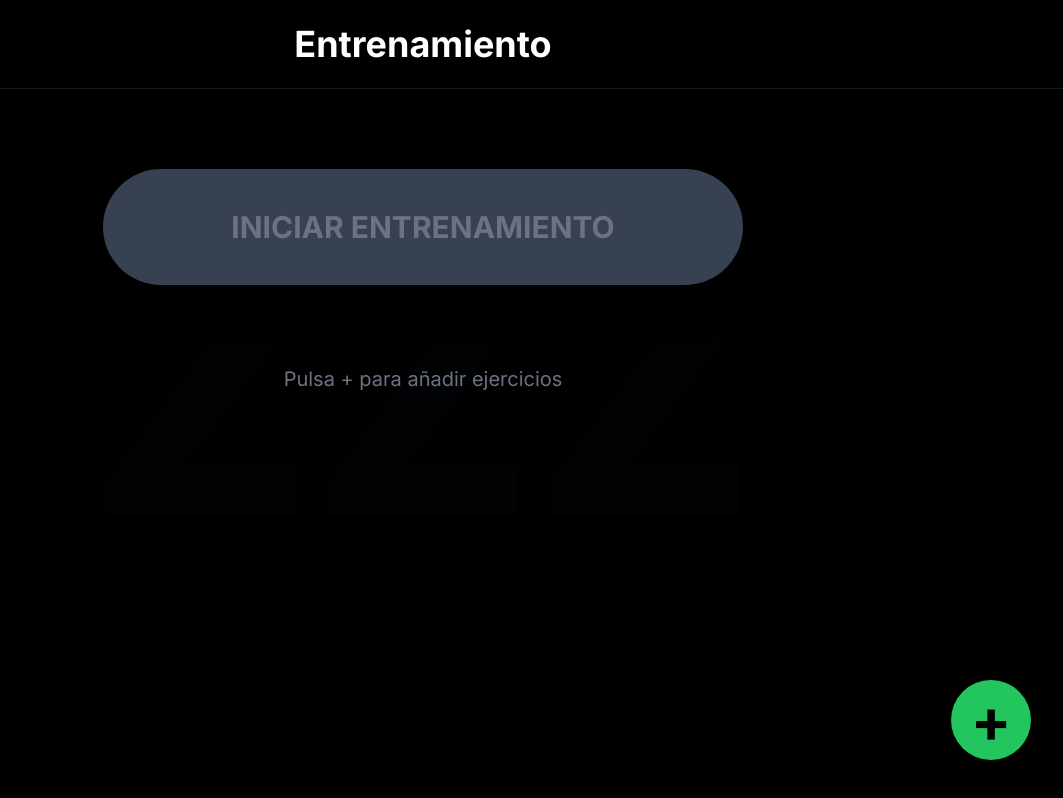
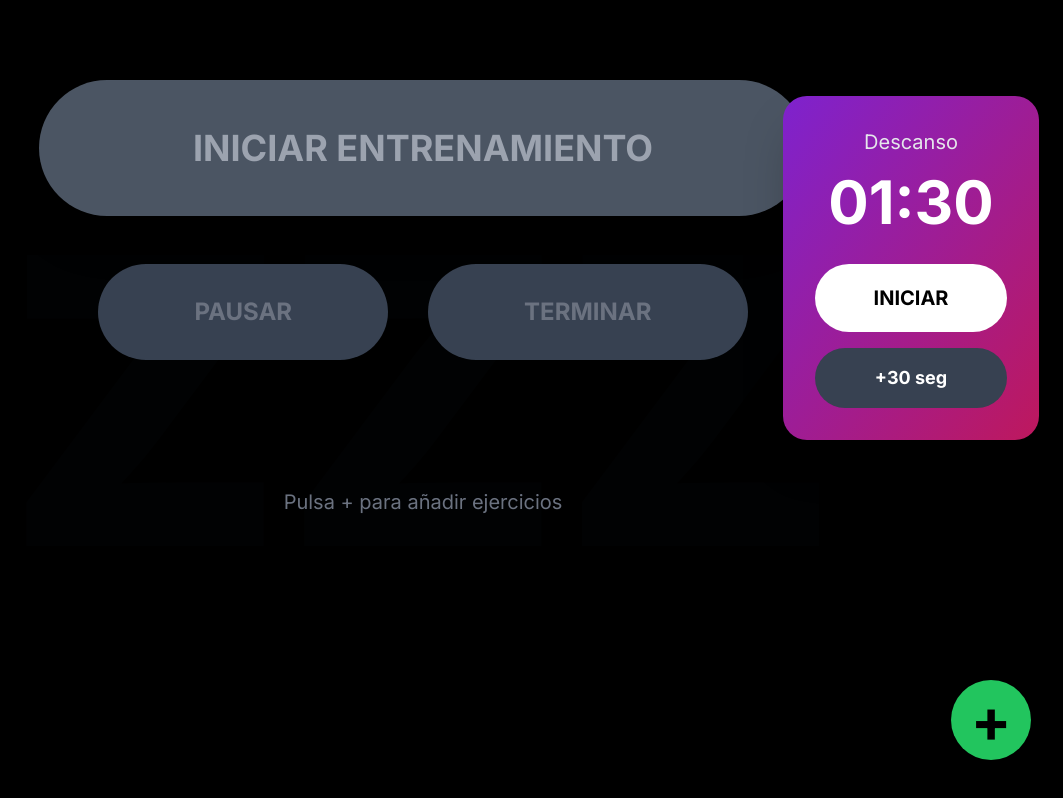
Before and after one commit to hanivanser/FitKeeperAI-Plus, a Next.js app: page /dashboard/workout in a window 1280 px wide. Shown: the whole page, without its empty margins (217-1280 px from the left). Built offline with nearby package versions, Linux system fonts and the light colour scheme.

Commit message:
FINAL: todos los botones visibles desde el inicio + diseño brutal

```diff
--- a/src/app/dashboard/workout/page.tsx
+++ b/src/app/dashboard/workout/page.tsx
@@ -1,79 +1,155 @@
 "use client";
 
-import { useState } from "react";
+import { useState, useEffect, useRef } from "react";
 import Link from "next/link";
 
 export default function WorkoutPage() {
   const [exercises, setExercises] = useState<any[]>([]);
   const [isTraining, setIsTraining] = useState(false);
-  const [startTime, setStartTime] = useState<string | null>(null);
+  const [isPaused, setIsPaused] = useState(false);
+  const [totalSeconds, setTotalSeconds] = useState(0);
+  const [restSeconds, setRestSeconds] = useState(90); // 1:30
+  const [restRunning, setRestRunning] = useState(false);
 
-  const hasExercises = exercises.length > 0;
+  const totalInterval = useRef<NodeJS.Timeout | null>(null);
+  const restInterval = useRef<NodeJS.Timeout | null>(null);
+
+  // Timer total
+  useEffect(() => {
+    if (isTraining && !isPaused) {
+      totalInterval.current = setInterval(() => setTotalSeconds(s => s + 1), 1000);
+    } else {
+      if (totalInterval.current) clearInterval(totalInterval.current);
+    }
+    return () => clearInterval(totalInterval.current!);
+  }, [isTraining, isPaused]);
+
+  // Timer descanso (regresivo)
+  useEffect(() => {
+    if (restRunning && restSeconds > 0) {
+      restInterval.current = setInterval(() => setRestSeconds(s => s - 1), 1000);
+    } else if (restSeconds === 0) {
+      setRestRunning(false);
+    }
+    return () => clearInterval(restInterval.current!);
+  }, [restRunning, restSeconds]);
+
+  const format = (s: number) => {
+    const m = String(Math.floor(s / 60)).padStart(2, "0");
+    const sec = String(s % 60).padStart(2, "0");
+    return `${m}:${sec}`;
+  };
 
   const startTraining = () => {
-    if (!hasExercises) return;
+    if (exercises.length === 0) return;
     setIsTraining(true);
-    setStartTime(new Date().toLocaleTimeString("es-ES", { hour: "2-digit", minute: "2-digit" }));
+  };
+
+  const finishTraining = () => {
+    setIsTraining(false);
+    setIsPaused(false);
+    setTotalSeconds(0);
+    setRestSeconds(90);
+    setRestRunning(false);
   };
 
   return (
-    <div className="min-h-screen bg-black text-white relative">
-
-      {/* HEADER */}
-      <div className="flex justify-center items-center p-6 sticky top-0 bg-black z-40 border-b border-gray-900">
-        <h1 className="text-4xl font-bold">Entrenamiento</h1>
-      </div>
+    <div className="min-h-screen bg-black text-white relative overflow-hidden">
 
       {/* FONDO ZZZ */}
       {exercises.length === 0 && (
         <div className="fixed inset-0 flex items-center justify-center pointer-events-none z-0">
-          <div className="text-[20rem] font-black text-gray-800 opacity-5 select-none">ZZZ</div>
+          <div className="text-[25rem] font-black text-gray-800 opacity-5 select-none">ZZZ</div>
         </div>
       )}
 
-      <div className="relative z-10 px-6 pt-20 pb-32 text-center">
+      <div className="relative z-10 px-6 pt-20 pb-32">
 
-        {/* BOTÓN INICIAR - siempre visible, gris si no hay ejercicios */}
+        {/* BOTÓN INICIAR */}
+        <div className="text-center mb-12">
           <button
             onClick={startTraining}
-          disabled={!hasExercises}
-          className={`text-3xl font-bold py-10 px-32 rounded-full shadow-2xl mb-20 transition-all ${
-            hasExercises
-              ? "bg-green-500 hover:bg-green-400 text-black"
-              : "bg-gray-700 text-gray-500 cursor-not-allowed"
+            disabled={exercises.length === 0}
+            className={`w-full max-w-3xl mx-auto text-4xl font-bold py-12 rounded-full shadow-2xl transition-all ${
+              exercises.length === 0
+                ? "bg-gray-600 text-gray-400 cursor-not-allowed"
+                : "bg-green-500 hover:bg-green-400 text-black"
             }`}
           >
             INICIAR ENTRENAMIENTO
           </button>
-
-        {/* SI HAY ENTRENAMIENTO ACTIVO */}
-        {isTraining && (
-          <div className="space-y-12">
-            <div>
-              <p className="text-gray-400 text-lg">Entrada al gym</p>
-              <p className="text-6xl font-bold text-cyan-400">{startTime}</p>
         </div>
 
-            <div className="text-8xl font-bold text-green-400">
-              00:00:00
-            </div>
-            <p className="text-2xl">Tiempo en el gym</p>
+        {/* PAUSAR Y TERMINAR - SIEMPRE VISIBLES */}
+        <div className="flex justify-center gap-10 mb-20">
+          <button
+            onClick={() => setIsPaused(!isPaused)}
+            disabled={!isTraining}
+            className={`text-2xl font-bold py-8 px-24 rounded-full transition-all ${
+              isTraining
+                ? isPaused
+                  ? "bg-green-500 hover:bg-green-400 text-black"
+                  : "bg-yellow-500 hover:bg-yellow-400 text-black"
+                : "bg-gray-700 text-gray-500 cursor-not-allowed"
+            }`}
+          >
+            {isPaused ? "REANUDAR" : "PAUSAR"}
+          </button>
 
-            <button className="bg-red-600 hover:bg-red-500 text-white font-bold text-3xl py-8 px-32 rounded-full">
+          <button
+            onClick={finishTraining}
+            disabled={!isTraining}
+            className={`text-2xl font-bold py-8 px-24 rounded-full transition-all ${
+              isTraining
+                ? "bg-red-600 hover:bg-red-500 text-white"
+                : "bg-gray-700 text-gray-500 cursor-not-allowed"
+            }`}
+          >
             TERMINAR
           </button>
         </div>
+
+        {/* TIMER PRINCIPAL */}
+        {isTraining && (
+          <div className="text-center mb-20">
+            <div className="text-8xl font-bold text-green-400 tracking-wider">
+              {format(totalSeconds)}
+            </div>
+            <p className="text-2xl text-gray-300 mt-6">Tiempo en el gym</p>
+          </div>
         )}
 
-        {/* MENSAJE SI NO HAY EJERCICIOS */}
+        {/* DESCANSO - SIEMPRE VISIBLE */}
+        <div className="fixed top-24 right-6 bg-gradient-to-br from-purple-700 to-pink-700 p-8 rounded-3xl shadow-2xl z-40 text-center w-64">
+          <p className="text-xl text-gray-200 mb-4">Descanso</p>
+          <div className="text-6xl font-bold text-white mb-8">
+            {format(restSeconds)}
+          </div>
+          <div className="space-y-4">
+            <button
+              onClick={() => setRestRunning(!restRunning)}
+              className="bg-white text-black font-bold text-xl py-5 px-12 rounded-full w-full"
+            >
+              {restRunning ? "PAUSAR" : "INICIAR"}
+            </button>
+            <button
+              onClick={() => setRestSeconds(s => s + 30)}
+              className="bg-gray-700 hover:bg-gray-600 text-white font-bold text-lg py-4 px-10 rounded-full w-full"
+            >
+              +30 seg
+            </button>
+          </div>
+        </div>
+
+        {/* MENSAJE */}
         {exercises.length === 0 && (
-          <p className="text-gray-500 text-xl">
+          <p className="text-center text-gray-500 text-xl mt-32">
             Pulsa + para añadir ejercicios
           </p>
         )}
       </div>
 
-      {/* BOTÓN + SIEMPRE ACTIVO */}
+      {/* BOTÓN + */}
       <Link
         href="/dashboard/exercises"
         className="fixed bottom-10 right-8 bg-green-500 hover:bg-green-400 text-black text-6xl font-bold w-20 h-20 rounded-full flex items-center justify-center shadow-2xl z-50"
```
Lines whose indentation alone changed are shown as unchanged.
